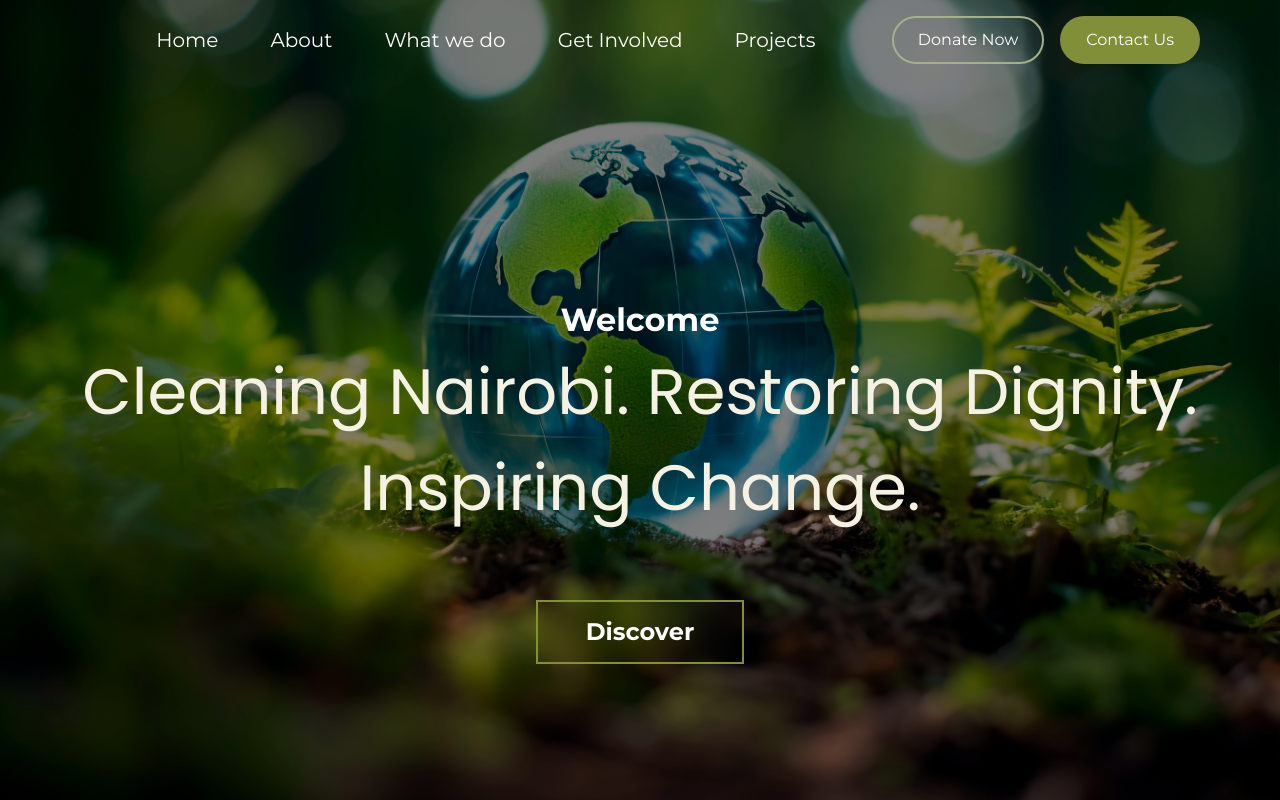
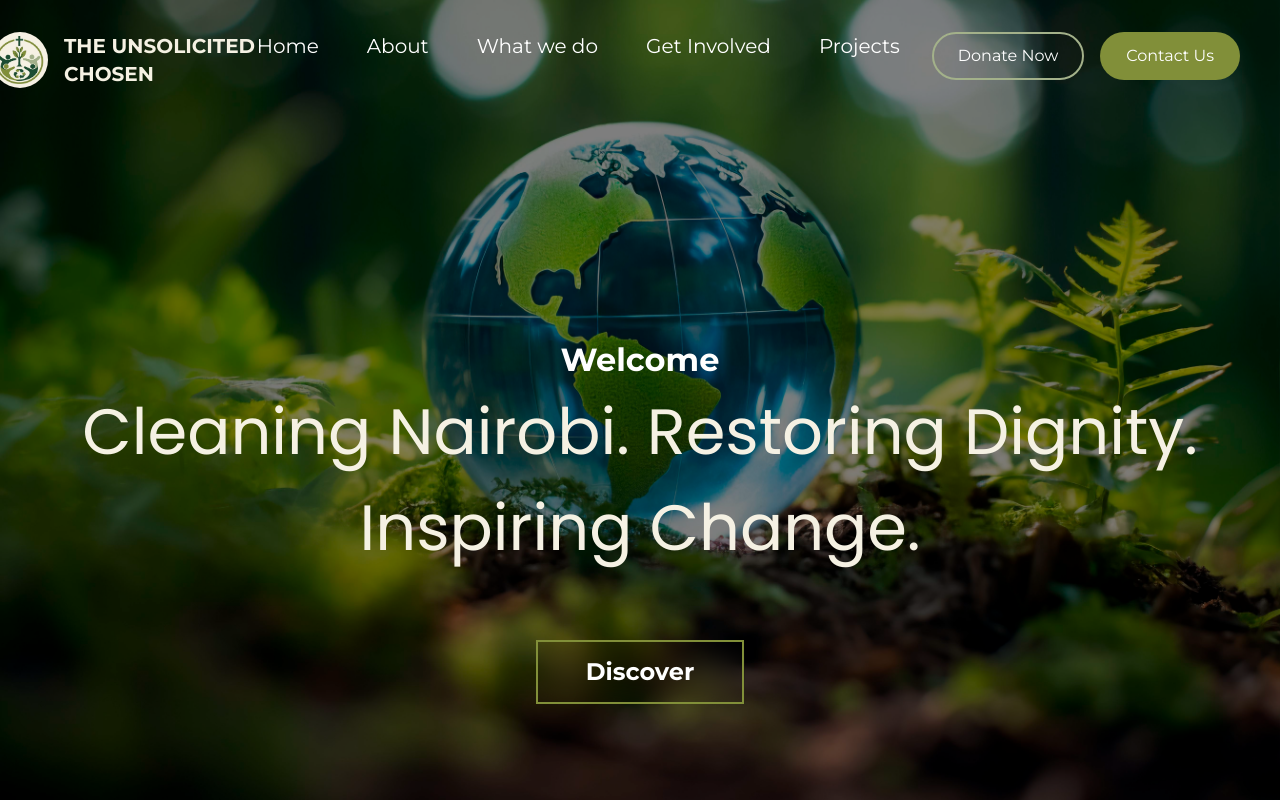
Before and after one commit to Ayiera-20/The-Unsolicited-Chosen-website, a React (Vite) app: page / in a window 1280 px wide. Shown: the top 800 px of the page. Built offline with nearby package versions, Linux system fonts and the light colour scheme.

Commit message:
feat: add organization logo

```diff
--- a/src/App.css
+++ b/src/App.css
@@ -34,6 +34,11 @@
    h1,h2, h3, h4, h5, h6 {
     font-family: "Poppins", sans-serif;
     font-weight: 500px;
+  }
+  logo-text{
+    font-family: "Montserrat", sans-serif;
+    color: #F5F1E3;
+
   }
 
 
--- a/src/components/footer.tsx
+++ b/src/components/footer.tsx
@@ -2,6 +2,7 @@ import { FaFacebook, FaInstagram, FaTwitter, FaLinkedin } from 'react-icons/fa';
 import { SiTiktok } from 'react-icons/si';
 import bgImage from "../assets/images/nature.jpg"
 import { Link } from 'react-router-dom';
+import logo from '../assets/images/Unsolo2b (1).jpg'
 
 
 const Footer = () =>{
@@ -11,7 +12,7 @@ const Footer = () =>{
             <div className="absolute inset-0 bg-[#184E35]/90"></div>
             <div className='relative z-10 flex flex-wrap lg:flex-nowrap gap-y-8'>
                 <div className='flex flex-col w-full lg:text-lg md:text-base text-sm items-center text-center lg:text-left justify-center lg:justify-items-start lg:items-start'>
-                    <img className='h-30 w-30 mb-4 ' src="" alt="" />
+                    <img className='h-30 w-30 mb-4 object-cover object-center' src={logo} alt="" />
                     <p>The Unsolicited Chosen</p>
                     <p>Nairobi, Kenya</p>
                     <div className=' flex flex-col'>
--- a/src/components/navbar.tsx
+++ b/src/components/navbar.tsx
@@ -1,26 +1,32 @@
 
 import { Link } from 'react-router-dom';
 import DrawerMenu from "./drawer";
+import logo from "../assets/images/_logo.jpeg"
 
 export default function NavBar() {
 
     return (
-        <div className="py-4 hover:bg-[#184E35] whitespace-nowrap">
-             <div className="flex justify-between items-center lg:px-20">
+        <div className="hover:bg-[#184E35] whitespace-nowrap">
+             <div className="flex lg:justify-between lg:gap-8 lg:py-8">
                 <div className="flex items-center gap-x-6">
                   <DrawerMenu />
                 </div>
+                <div className='hidden lg:flex gap-4 -ml-10'>
+                  <img className='h-14 w-14 object-cover rounded-full' src={logo} alt="logo" />
+                  <p className='text-xl logo-text text-[#F5F1E3] font-bold'>THE UNSOLICITED <br></br> CHOSEN</p>
+                </div>
+
                 <nav>
-                <ul className="flex-row hidden lg:flex gap-6 md:text-lg lg:text-xl text-white font-medium">
-                    <Link to="/" className="hover:text-[#818F39] active:text-[#818F39] px-3.5 py-2">Home</Link>
-                     <Link to="/about" className="hover:text-[#818F39] active:text-[#818F39] px-3.5 py-2">About</Link>
-                     <Link to="/whatwedo" className="hover:text-[#818F39] active:text-[#818F39] px-3.5 py-2">What we do</Link>
-                     <Link to="/getinvolved" className="hover:text-[#818F39] active:text-[#818F39] px-3.5 py-2">Get Involved</Link>
-                    <Link to="/" className="hover:text-[#818F39] active:text-[#818F39] px-3.5 py-2">Projects</Link>
+                    <ul className="flex-row hidden lg:flex gap-12 md:text-lg lg:text-xl text-white font-medium">
+                        <Link to="/" className="hover:text-[#818F39] active:text-[#818F39]">Home</Link>
+                        <Link to="/about" className="hover:text-[#818F39] active:text-[#818F39]">About</Link>
+                        <Link to="/whatwedo" className="hover:text-[#818F39] active:text-[#818F39]">What we do</Link>
+                        <Link to="/getinvolved" className="hover:text-[#818F39] active:text-[#818F39]">Get Involved</Link>
+                        <Link to="/" className="hover:text-[#818F39] active:text-[#818F39]">Projects</Link>
 
                     </ul>
                 </nav>
-            <div className="gap-x-4  hidden lg:flex">
+                <div className="gap-x-4  hidden lg:flex pr-10">
                   <Link to= "/donate">
                   <button className="py-2.5 px-6 rounded-full border-2 border-[#A3B18A] text-white hover:bg-[#A3B18A] hover:text-black">Donate Now</button>
                   </Link>
```
Also changed, not shown: src/assets/images/Unsolo2b (1).jpg (added), src/assets/images/_logo.jpeg (added). Lines whose indentation alone changed are shown as unchanged.
